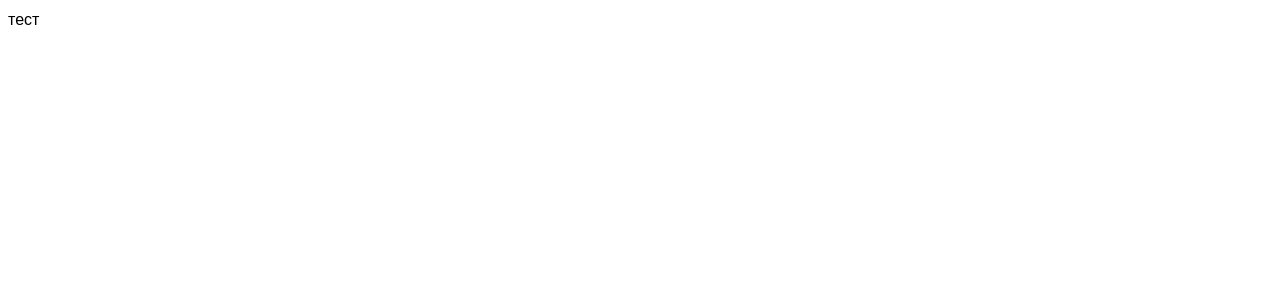
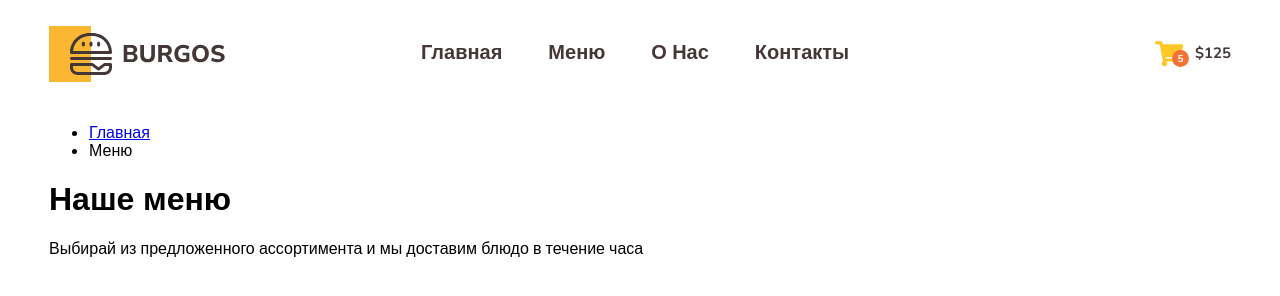
Before and after one commit to ArtyomUschenko/frontend-Module01-hamburger, a website: page src/index.html in a window 1280 px wide. Drawn offline with nearby package versions, Linux system fonts and the light colour scheme; files that its build step writes are made by us from their sources; files whose address does not match are found by name.

Commit message:
корректировка шапки

```diff
--- a/src/index.html
+++ b/src/index.html
@@ -10,10 +10,35 @@
 	<link rel="preconnect" href="https://fonts.gstatic.com" crossorigin>
 	<link href="https://fonts.googleapis.com/css2?family=Nunito:ital,wght@0,200..1000;1,200..1000&family=Open+Sans:ital,wght@0,300..800;1,300..800&display=swap" rel="stylesheet">
 	<link rel="stylesheet" href="/css/style.min.css">
+	<link rel="stylesheet" href="/css/normalize.css">
 
 </head>
 <body>
-тест
+<header>
+	<div class="container">
+		<div class="header">
+			<div class="logo"></div>
+			<nav class="nav">
+				<a class="nav-link" href="#">Главная</a>
+				<a class="nav-link" href="#">Меню</a>
+				<a class="nav-link" href="#">О Нас</a>
+				<a class="nav-link" href="#">Контакты</a>
+			</nav>
+			<a href="#" class="cart">$125 <span class="cart-count">5</span></a>
+		</div>
+
+	</div>
+</header>
+<section class="hero">
+	<div class="container">
+		<ul class="breadcrumbs">
+			<li><a href="#">Главная</a></li>
+			<li>Меню</li>
+		</ul>
+		<h1 class="hero-title">Наше меню</h1>
+		<p class="hero-description">Выбирай из предложенного ассортимента и мы доставим блюдо в течение часа</p>
+	</div>
+</section>
 
 </body>
 </html>
--- a/src/sass/style.sass
+++ b/src/sass/style.sass
@@ -1,3 +1,90 @@
+:root
+  --open-sans: "Open Sans", sans-serif
+  --nunito-sans: "Nunito", sans-serif
+
+  --accent-light: #FBB731
+  --accent-dark: #F37335
+  --dark: #443737
+  --light: #FFFFFF
+
 body
-  font-family: "Open Sans", sans-serif
-  //font-family: "Nunito", sans-serif;
+  font-family: var(--nunito-sans)
+
+.container
+  width: 100%
+  max-width: 1182px
+  margin: 0 auto
+  padding-left: 15px
+  padding-right: 15px
+
+.header
+  display: flex
+  align-items: center
+  gap: 196px
+  padding-top: 26px
+  padding-bottom: 26px
+
+
+.logo
+  display: block
+  width: 176px
+  height: 56px
+  background-image: url("../img/logo.svg")
+  background-repeat: no-repeat
+  background-size: contain
+
+
+.nav
+  flex-grow: 1
+  display: flex
+  gap: 46px
+
+.nav-link
+  color: var(--dark)
+  text-decoration: none
+  font-size: 20px
+  font-weight: 600
+  &:after
+    content: ""
+    display: block
+    width: 100%
+    height: 3px
+    background-color: transparent
+    border-radius: 1.5px
+  &:hover
+    &:after
+      background-color: var(--accent-light)
+
+.cart
+  color: var(--dark)
+  text-decoration: none
+  font-weight: 700
+  font-size: 15px
+  display: flex
+  align-items: center
+  gap: 10px
+  position: relative
+  &:before
+    content: ""
+    display: block
+    width: 30px
+    height: 26px
+    background-image: url("../img/shopping-cart.svg")
+    background-repeat: no-repeat
+    background-size: contain
+
+.cart-count
+  display: flex
+  align-items: center
+  justify-content: center
+  border-radius: 100%
+  width: 17px
+  height: 17px
+  background: var(--accent-dark)
+  font-size: 10px
+  line-height: 16px
+  text-align: center
+  color: var(--light)
+  position: absolute
+  left: 17px
+  bottom: 0
```
Also changed, not shown: src/img/logo.svg (added), src/img/shopping-cart.svg (added).
